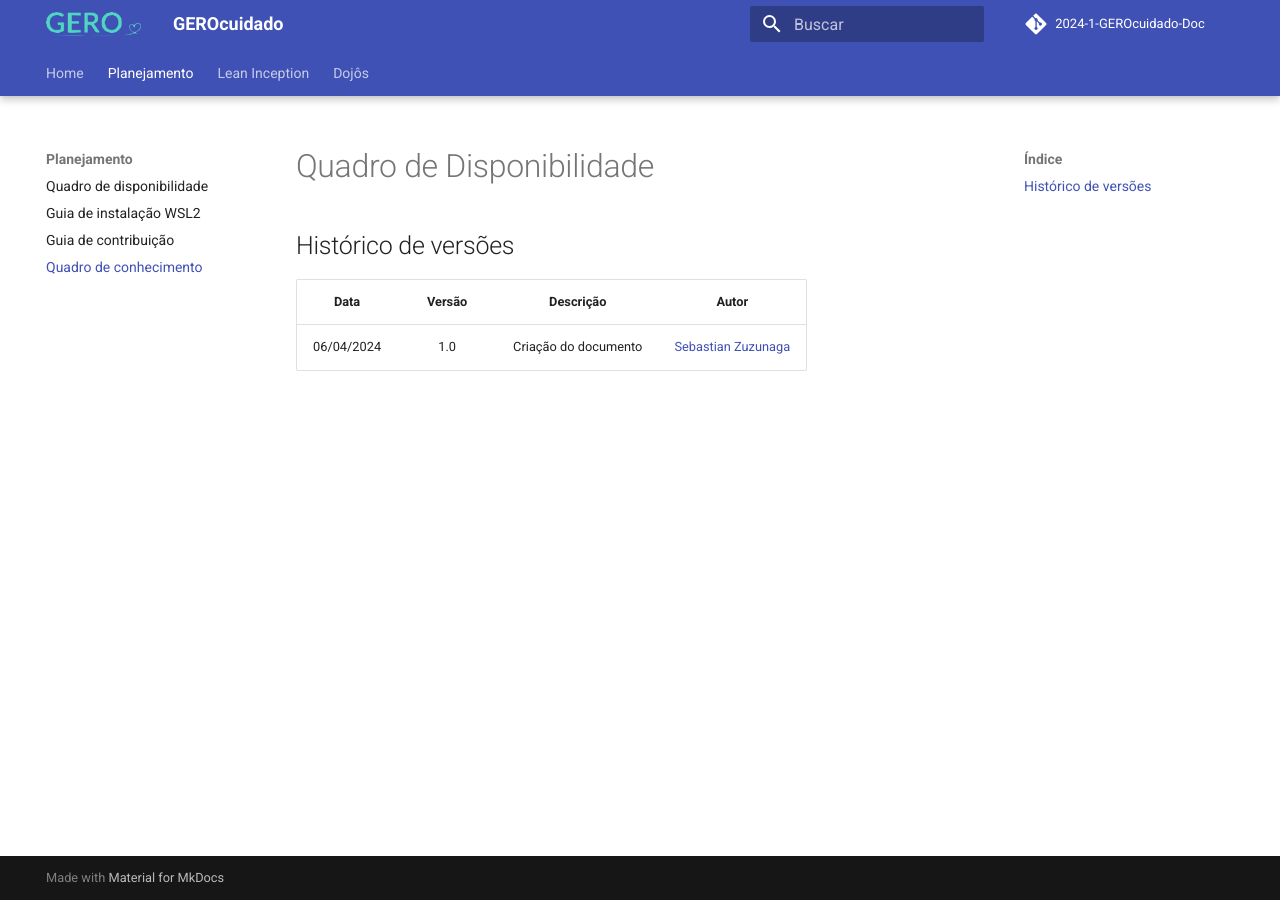
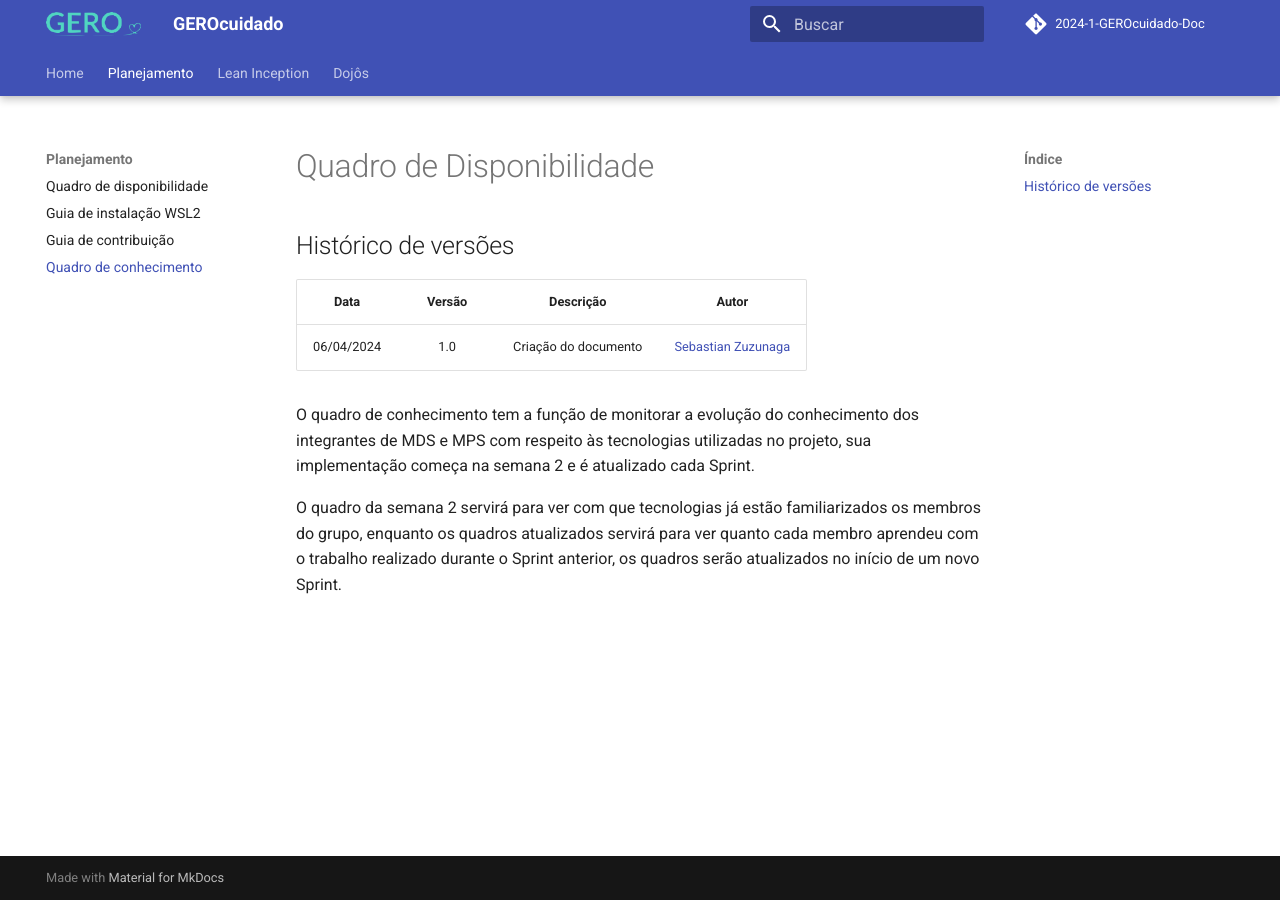
Before and after one commit to fga-eps-mds/2024-1-GEROcuidado-Doc, an MkDocs documentation site: the page built from docs/planejamento/quadro_de_conhecimentos.md, in a window 1280 px wide. Built offline with MkDocs 1.6.1 and Material for MkDocs 9.7.7, drawn with Linux system fonts in a browser that asks for light colours; comment, search, counter and statistics services are not loaded.

Commit message:
docs: add description for tables

```diff
--- a/docs/planejamento/quadro_de_conhecimentos.md
+++ b/docs/planejamento/quadro_de_conhecimentos.md
@@ -5,3 +5,7 @@
 |    Data    | Versão |      Descrição       |                    Autor                     |
 |:----------:|:------:|:--------------------:|:--------------------------------------------:|
 | 06/04/2024 |  1.0   | Criação do documento | [Sebastian Zuzunaga](https://github.com/sebazac332) |
+
+O quadro de conhecimento tem a função de monitorar a evolução do conhecimento dos integrantes de MDS e MPS com respeito às tecnologias utilizadas no projeto, sua implementação começa na semana 2 e é atualizado cada Sprint.
+
+O quadro da semana 2 servirá para ver com que tecnologias já estão familiarizados os membros do grupo, enquanto os quadros atualizados servirá para ver quanto cada membro aprendeu com o trabalho realizado durante o Sprint anterior, os quadros serão atualizados no início de um novo Sprint.
```
